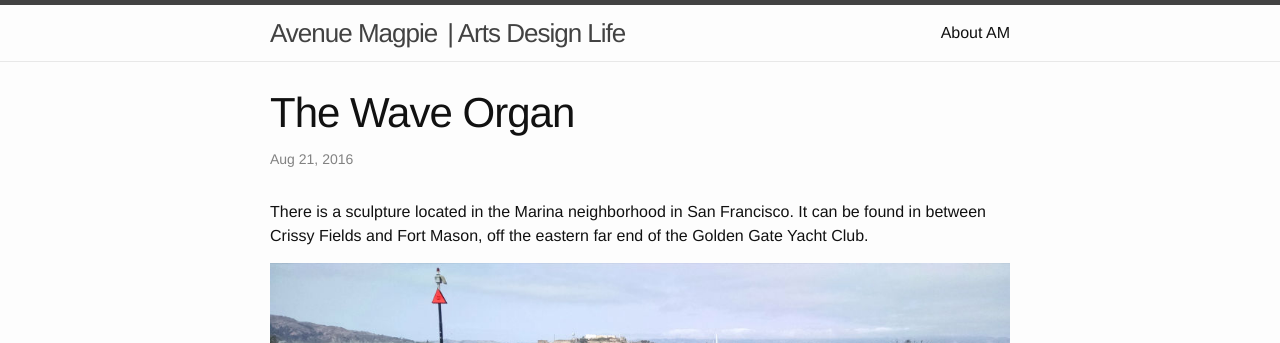
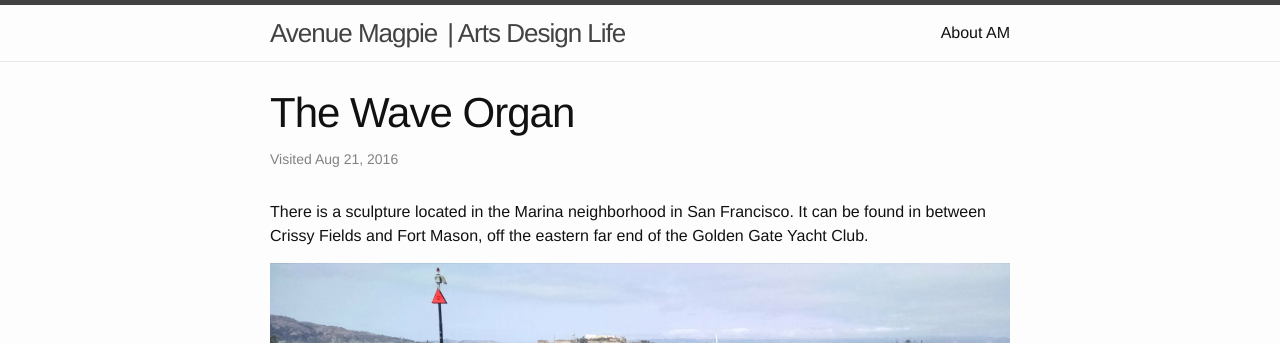
Before and after one commit to avenuemagpie/art-design, a Jekyll site: the page built from _posts/2016-08-21-wave-organ.markdown, in a window 1280 px wide. Shown: the top 343 px of the page. Built offline with Jekyll 4.4.1, drawn with Linux system fonts in a browser that asks for light colours; comment, search, counter and statistics services are not loaded.

Commit message:
copy edit

```diff
--- a/_layouts/post.html
+++ b/_layouts/post.html
@@ -5,7 +5,7 @@
 
   <header class="post-header">
     <h1 class="post-title" itemprop="name headline">{{ page.title }}</h1>
-    <p class="post-meta"><time datetime="{{ page.date | date_to_xmlschema }}" itemprop="datePublished">{{ page.date | date: "%b %-d, %Y" }}</time>{% if page.author %} • <span itemprop="author" itemscope itemtype="http://schema.org/Person"><span itemprop="name">{{ page.author }}</span></span>{% endif %}</p>
+    <p class="post-meta">Visited <time datetime="{{ page.date | date_to_xmlschema }}" itemprop="datePublished">{{ page.date | date: "%b %-d, %Y" }}</time>{% if page.author %} • <span itemprop="author" itemscope itemtype="http://schema.org/Person"><span itemprop="name">{{ page.author }}</span></span>{% endif %}</p>
   </header>
 
   <div class="post-content" itemprop="articleBody">
```
